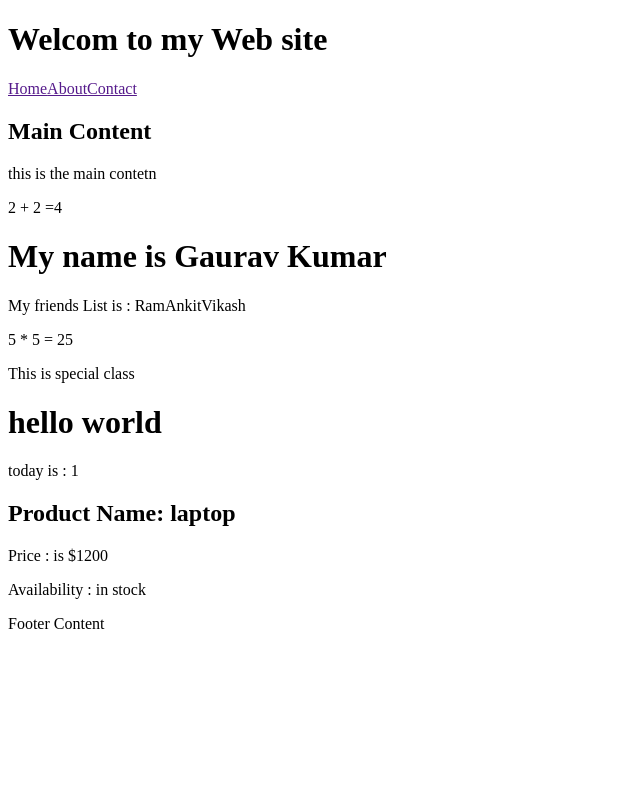
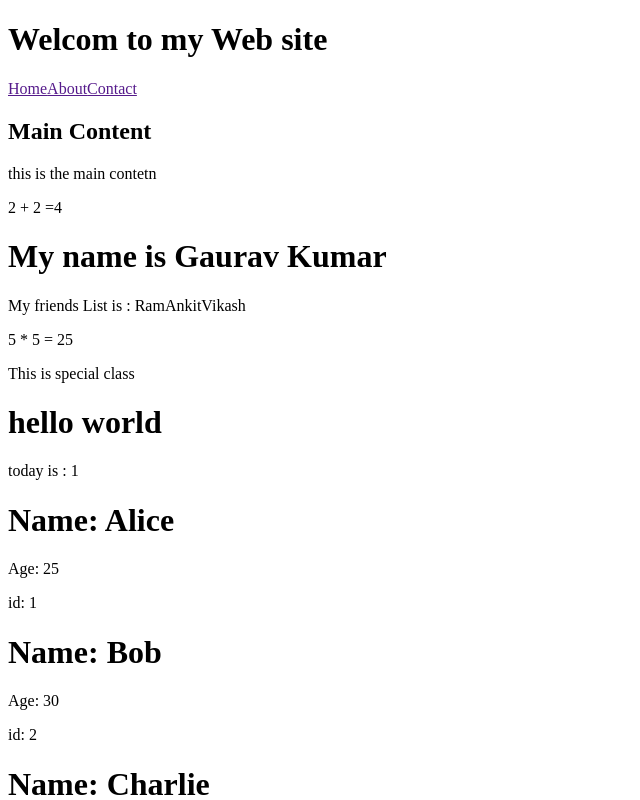
Before and after one commit to Gaurav-jain-21/React-Demo-, a React (Vite) app: page / in a window 1280 px wide. Shown: the top 800 px of the page, without its empty margins (0-640 px from the left). Built offline with nearby package versions, Linux system fonts and the light colour scheme.

Commit message:
this is my array file

```diff
--- a/src/App.jsx
+++ b/src/App.jsx
@@ -3,6 +3,7 @@
 import Footer from "./components/Footer";
 import Header from "./components/Header";
 import Main from "./components/Main";
+import Arrays from "./components/Arrays";
 import ProductInfo from "./components/ProductInfo";
 const App = () => {
   return <div>
@@ -12,6 +13,7 @@
        <Main/>
        <Expressions/>
         <Greet/>
+        <Arrays/>
         <ProductInfo/>
        <Footer/>
     </div>;
--- /dev/null
+++ b/src/components/Arrays.jsx
@@ -0,0 +1,23 @@
+import React from 'react'
+
+const Arrays = () => {
+    const users=[
+        {id:1 , name: "Alice" , age: 25},
+        {id:2 , name: "Bob" , age: 30},
+        {id:3 , name: "Charlie" , age: 35}
+    ]
+  return (
+    <div>
+        {users.map((user)=>(
+            <div key={user.id}>
+                <h1>Name: {user.name}</h1>
+                <p>Age: {user.age}</p>
+                <p> id: {user.id}</p>
+            </div>
+        ))}
+    </div>
+
+  );
+}
+
+export default Arrays
```
